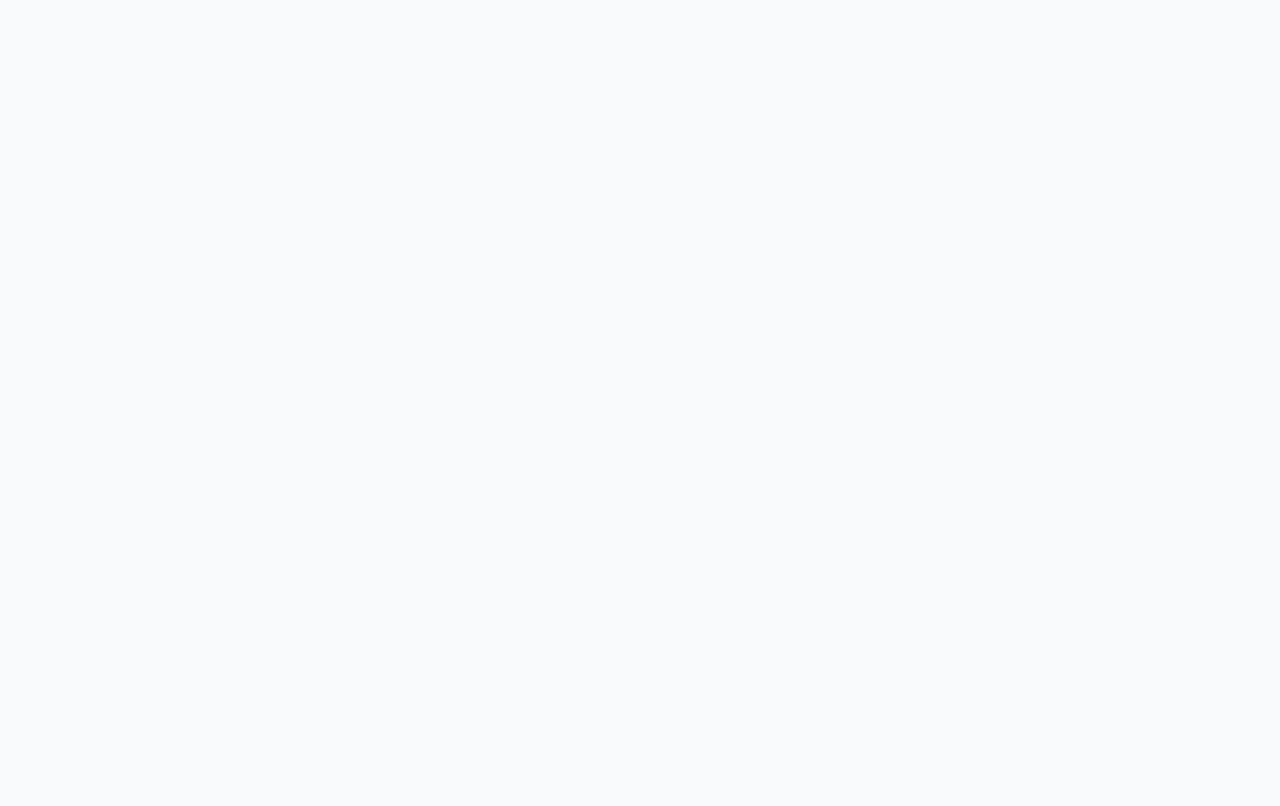
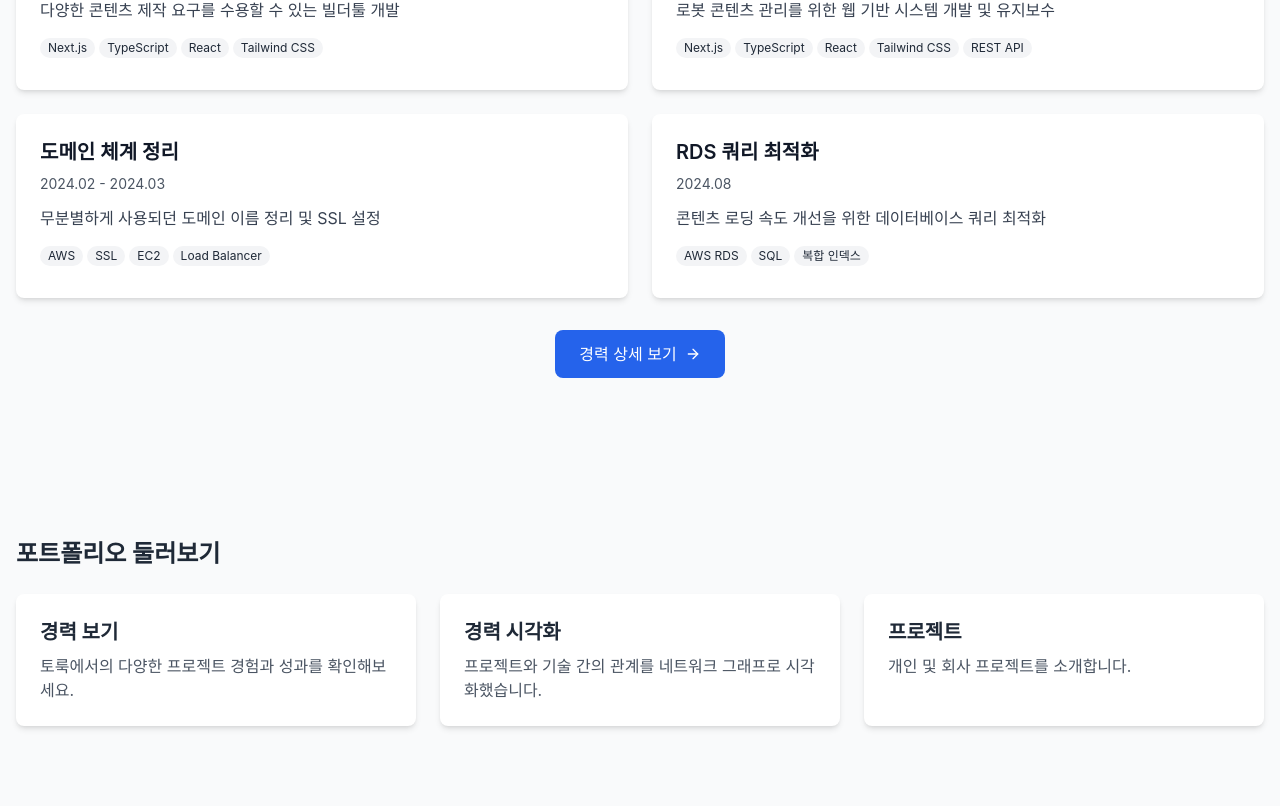
Before and after one commit to wn01011/nextjs-portfolio, a Next.js app: page / in a window 1280 px wide. Shown: the part 1414-2220 px from the top of the page. Before the commit the page ends 1078 px from the top, so only its background shows below. Built offline with nearby package versions, Linux system fonts and the light colour scheme.

Commit message:
메인 페이지에 토룩 경험 섹션 추가

```diff
--- a/src/app/page.tsx
+++ b/src/app/page.tsx
@@ -1,8 +1,10 @@
 import Link from 'next/link';
 import * as S from './page.style';
+import ToroocExperience from '@/components/home/ToroocExperience';
 
 export default function Home() {
   return (
+    <>
       <div className={S.container}>
         <section className={S.heroSection}>
           <div>
@@ -51,5 +53,37 @@ export default function Home() {
           </div>
         </section>
       </div>
+
+      {/* 토룩 경험 섹션 추가 */}
+      <ToroocExperience />
+
+      <div className={S.container}>
+        <section className="my-12">
+          <h2 className="text-2xl font-bold text-gray-800 dark:text-white mb-6">포트폴리오 둘러보기</h2>
+          <div className="grid grid-cols-1 md:grid-cols-3 gap-6">
+            <Link href="/experience" className={S.card}>
+              <h3 className={S.cardTitle}>경력 보기</h3>
+              <p className={S.cardContent}>
+                토룩에서의 다양한 프로젝트 경험과 성과를 확인해보세요.
+              </p>
+            </Link>
+
+            <Link href="/career-flow" className={S.card}>
+              <h3 className={S.cardTitle}>경력 시각화</h3>
+              <p className={S.cardContent}>
+                프로젝트와 기술 간의 관계를 네트워크 그래프로 시각화했습니다.
+              </p>
+            </Link>
+
+            <Link href="/projects" className={S.card}>
+              <h3 className={S.cardTitle}>프로젝트</h3>
+              <p className={S.cardContent}>
+                개인 및 회사 프로젝트를 소개합니다.
+              </p>
+            </Link>
+          </div>
+        </section>
+      </div>
+    </>
   );
 }
```
Lines whose indentation alone changed are shown as unchanged.
